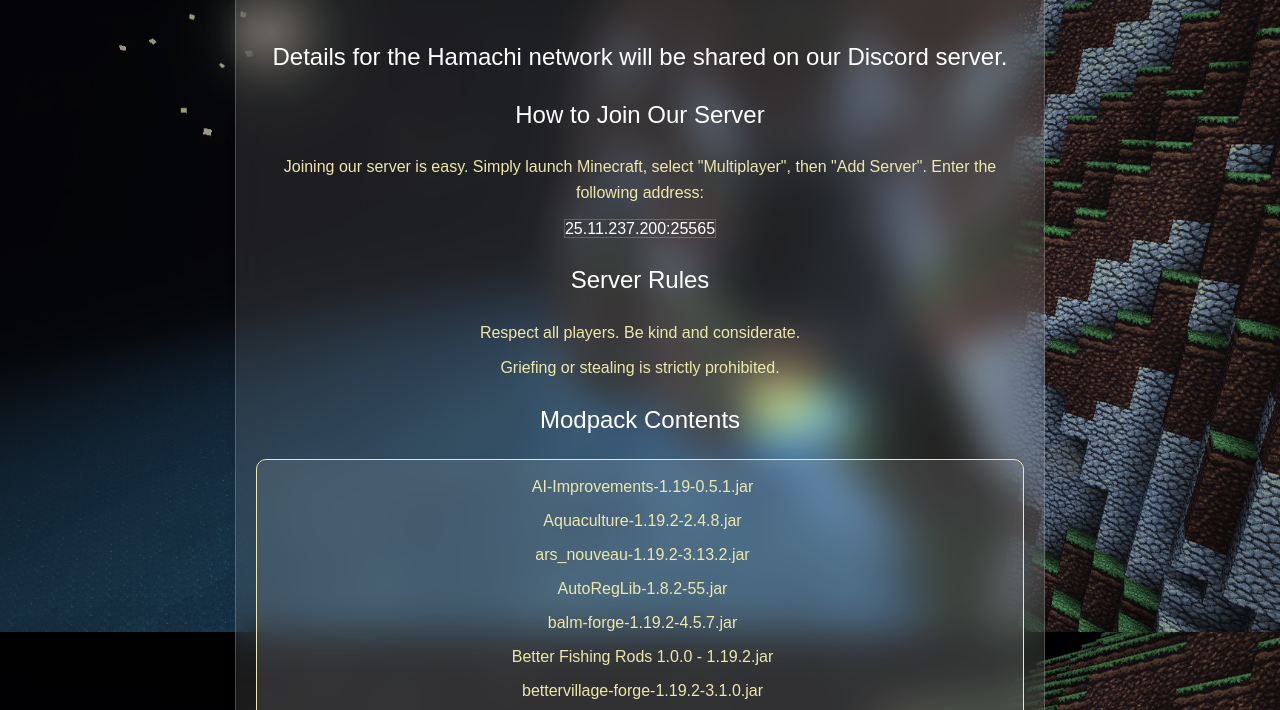
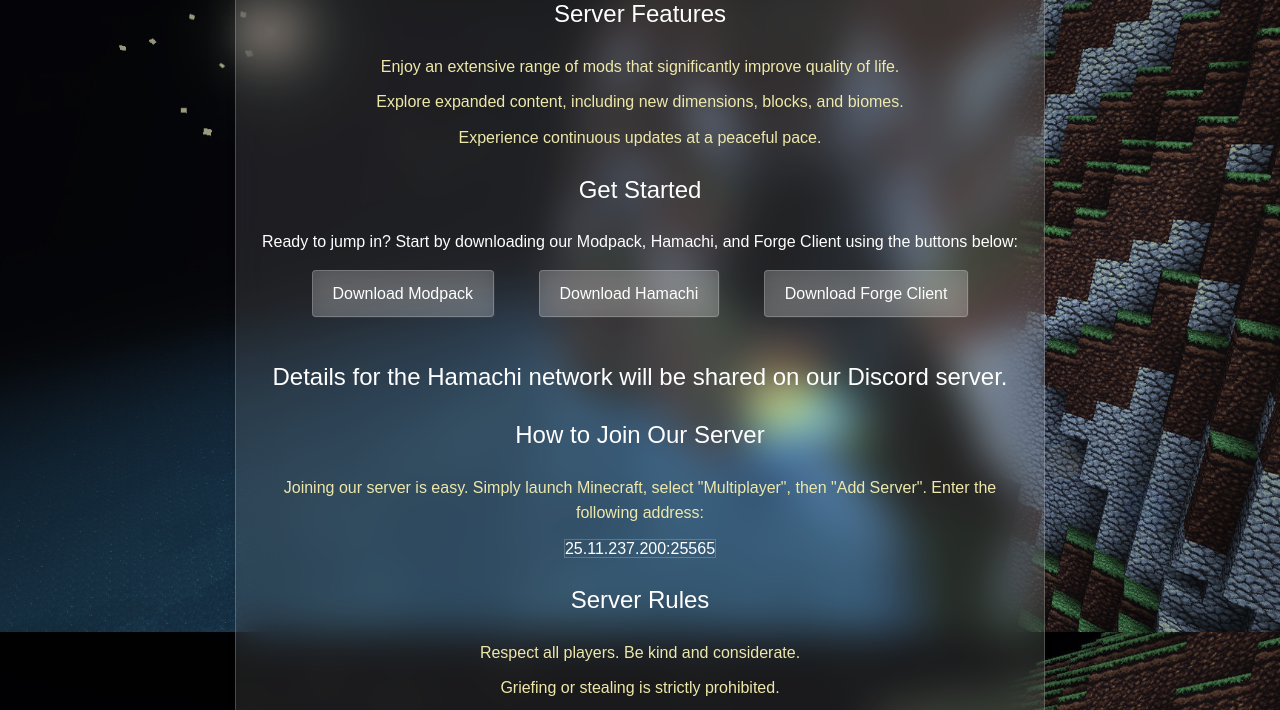
Before and after one commit to 0x00Yugen/0x00Yugen.github.io, a plain HTML site: page index.html in a window 1280 px wide. Shown: the part 168-878 px from the top of the page. Drawn offline with Linux system fonts and the light colour scheme.

Commit message:
Add files via upload

```diff
--- a/styles.css
+++ b/styles.css
@@ -35,21 +35,22 @@
    ======================================== */
 
 body {
-    line-height: 1.6;  /* Increase line-height for better readability */
+    line-height: 1.6;
     background: url('498921.jpg') no-repeat center center fixed;
     background-size: cover;
     color: #FFF;
     font-family: Arial, sans-serif;
-    margin: 0;
     padding: 0;
-    display: flex;
-    justify-content: center;
-    align-items: center;
     height: 100vh;
+    display: flex;  /* Keep this to center the container horizontally */
+    justify-content: center;  /* Keep this to center the container horizontally */
+    align-items: flex-start;  /* Change this from center to flex-start to align the container to the top */
+    overflow: auto;  /* Add this to enable scrolling if the content exceeds the viewport height */
 }
 
 .container {
-    width: 60%;
+    max-width: 60%;  /* Change width to max-width for better responsiveness */
+    width: 100%;  /* Ensure the container takes up full width on smaller screens */
     background: rgba(255, 255, 255, 0.1);
     backdrop-filter: blur(20px);
     padding: 20px;
@@ -57,6 +58,7 @@
     box-shadow: 0px 0px 10px 0px rgba(0,0,0,0.1);
     border: 1px solid rgba(255, 255, 255, 0.2);
     text-align: center;
+    margin: 20px;  /* Add a margin around the container to avoid content being cut off */
 }
 
 header {
```
